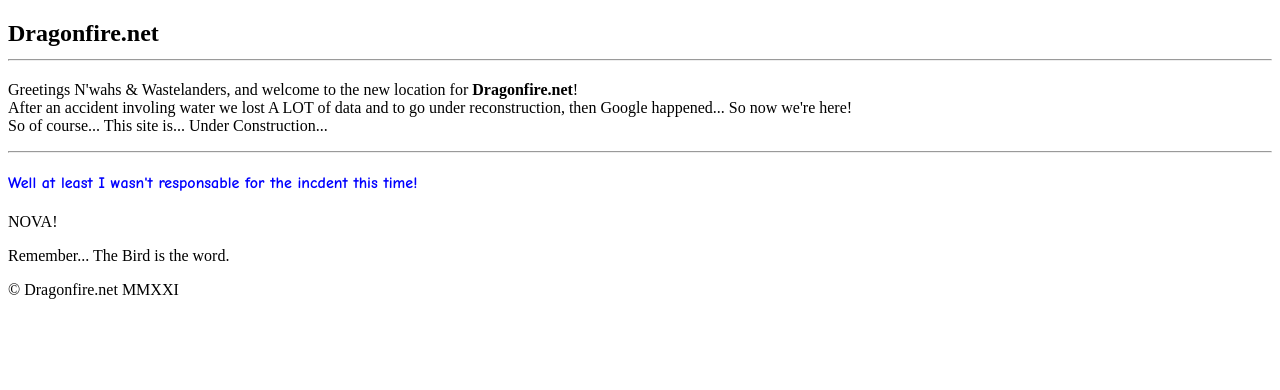
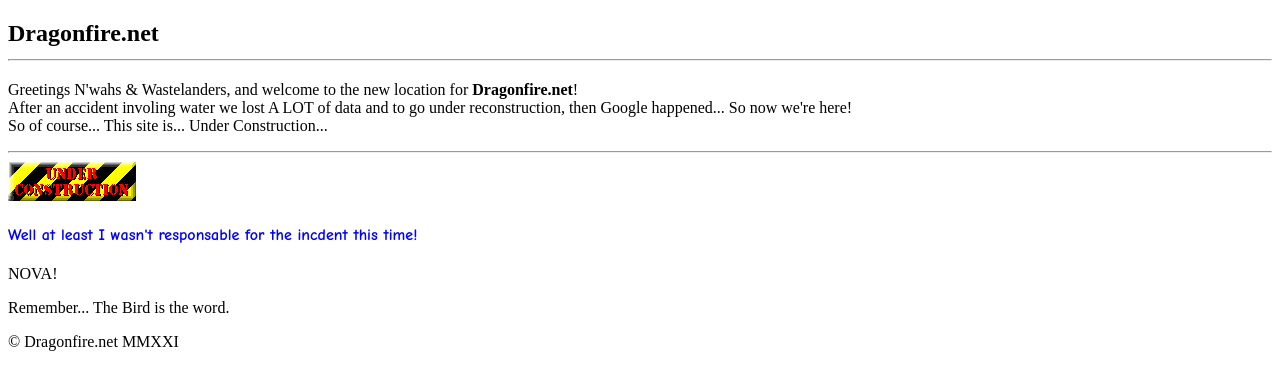
Before and after one commit to Klyedragonborn64/Klyedragonborn64.github.io, a plain HTML site: page index.html in a window 1280 px wide. Drawn offline with Linux system fonts and the light colour scheme.

Commit message:
Update index.html

```diff
--- a/index.html
+++ b/index.html
@@ -11,6 +11,7 @@ After an accident involing water we lost A LOT of data and to go under reconstru
 <br>
 So of course... This site is... Under Construction...
 <hr>
+<img src="/images/constUnder.gif">
 <h4 style="font-family:Comic Sans MS;"><p style="color:blue;">Well at least I wasn't responsable for the incdent this time!</h4>
 NOVA!
 </p>
```
